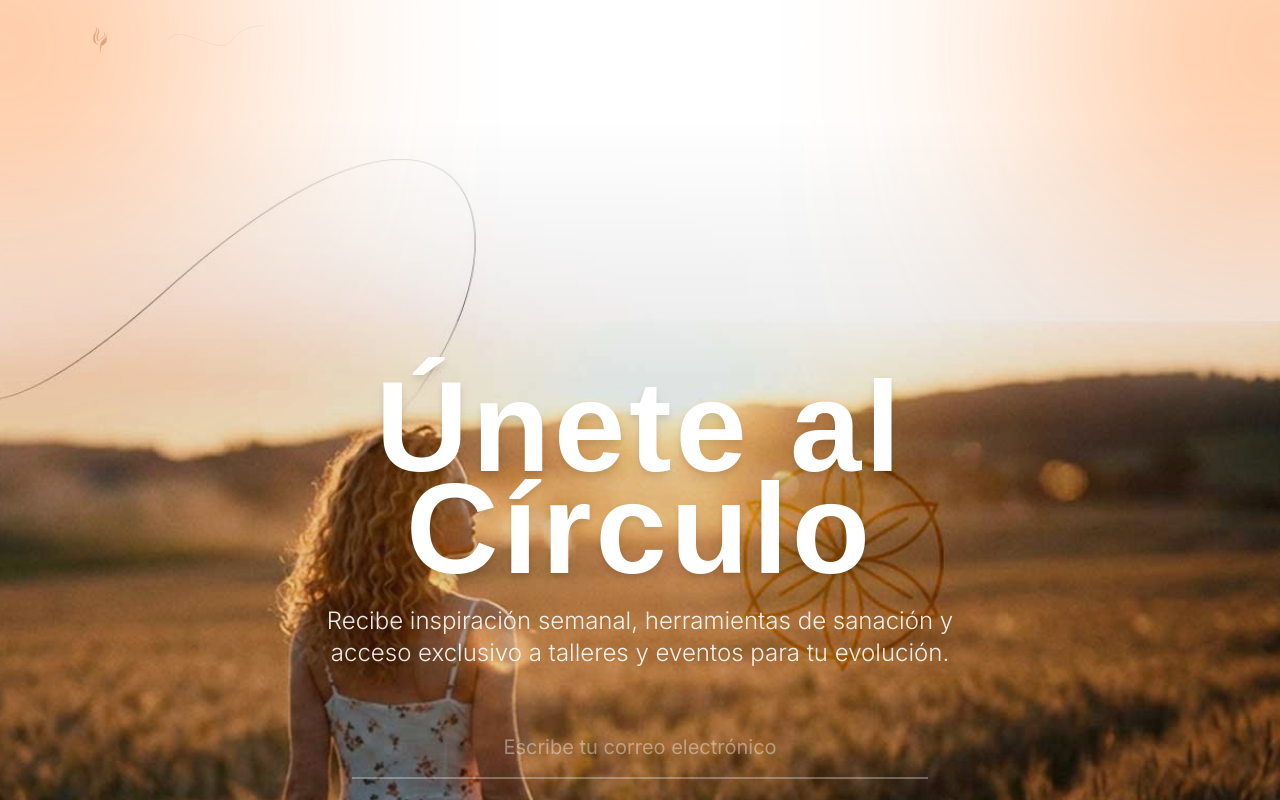
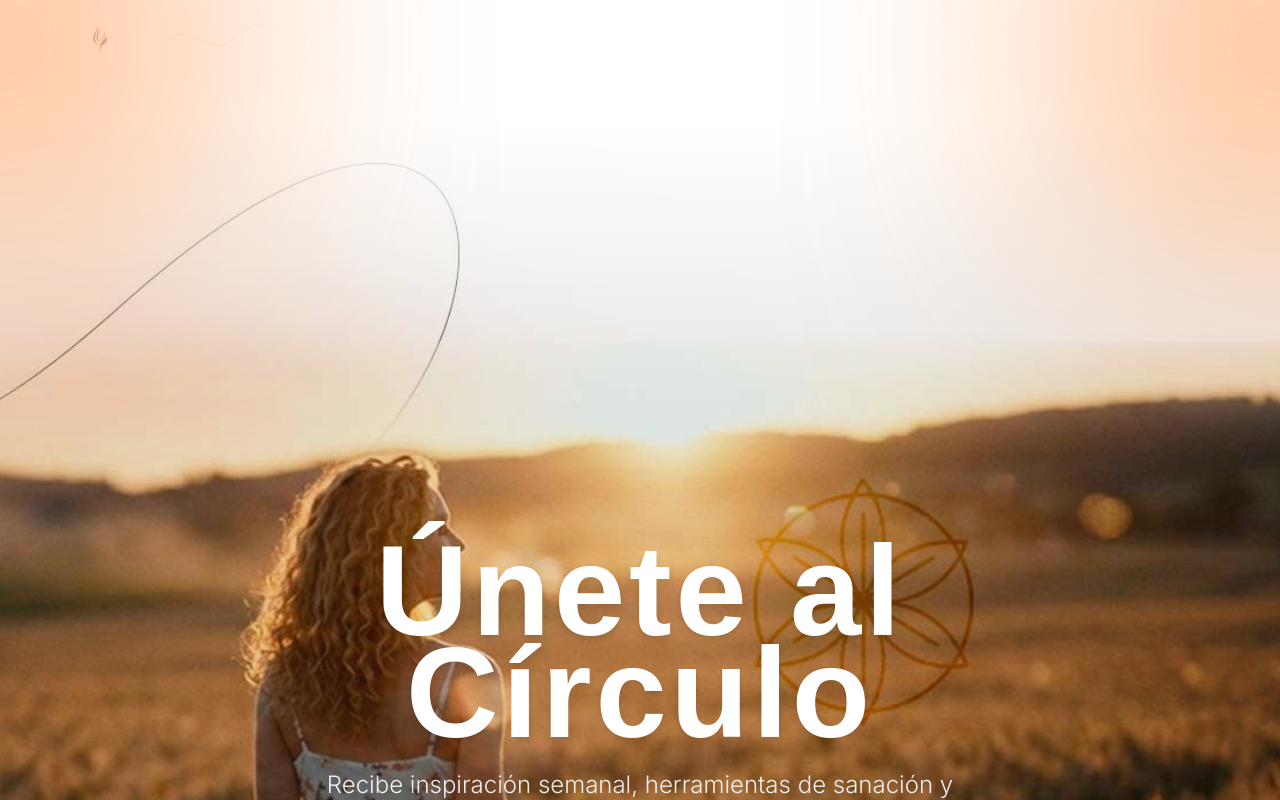
Before and after one commit to yelitzerangeloficialweb-max/yelitze-rangel-web, a Next.js app: page / in a window 1280 px wide. Shown: the part 6140-6940 px from the top of the page. Built offline with nearby package versions, Linux system fonts and the light colour scheme; a web font is replaced by a local one.

Commit message:
feat: lowered newsletter text to avoid covering background subject

```diff
--- a/components/home/NewNewsletter.tsx
+++ b/components/home/NewNewsletter.tsx
@@ -5,7 +5,7 @@ import { motion } from "framer-motion";
 
 export default function NewNewsletter() {
     return (
-        <section className="relative py-64 min-h-[750px] flex items-center overflow-x-clip font-body bg-white">
+        <section className="relative pt-80 pb-32 md:pt-[420px] md:pb-48 min-h-[850px] flex items-start overflow-x-clip font-body bg-white">
 
 
             {/* Background Image - Sunset/Field theme */}
```
